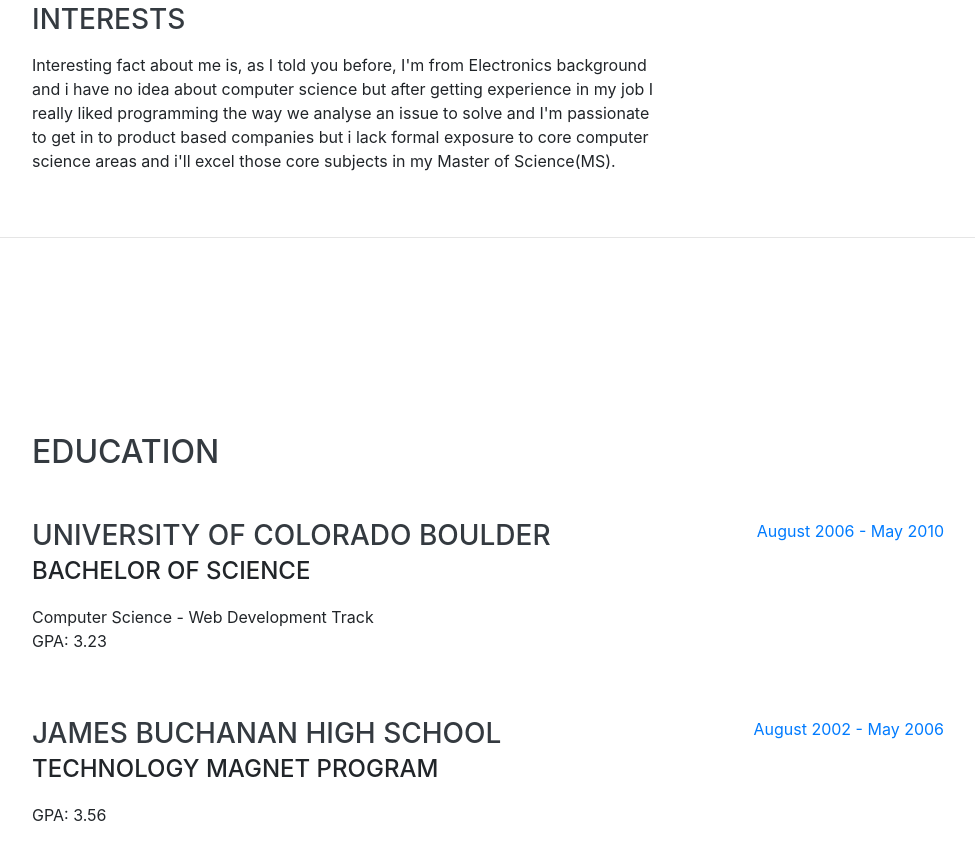
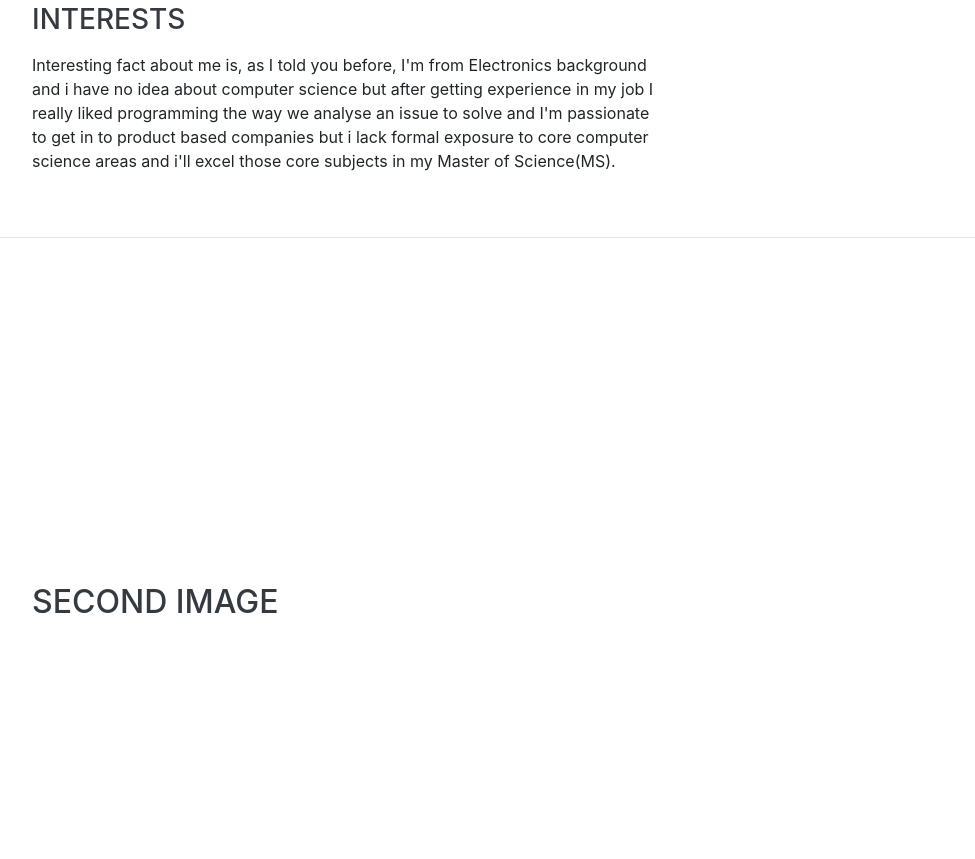
Before and after one commit to vineetha1996/about-me-new, a website with bundled scripts: page index.html in a window 1280 px wide. Shown: the part 1585-2444 px from the top of the page, without its empty margins (288-1263 px from the left). Built offline with nearby package versions, Linux system fonts and the light colour scheme; a web font is replaced by a local one.

Commit message:
Inserting second picture

```diff
--- a/index.html
+++ b/index.html
@@ -29,7 +29,7 @@
     <a class="navbar-brand js-scroll-trigger" href="#page-top">
       <span class="d-block d-lg-none">Vineetha Yenugula</span>
       <span class="d-none d-lg-block">
-        <img class="img-fluid img-profile rounded-circle mx-auto mb-2" src="img/profile.jpg" alt="">
+        <img class="img-fluid img-profile rounded-circle mx-auto mb-2" src="https://github.com/vineetha1996/about-me-new/blob/master/IMG_0861.jpg?raw=true" alt="">
       </span>
     </a>
     <button class="navbar-toggler" type="button" data-toggle="collapse" data-target="#navbarSupportedContent" aria-controls="navbarSupportedContent" aria-expanded="false" aria-label="Toggle navigation">
@@ -145,30 +145,9 @@
 
     <section class="resume-section p-3 p-lg-5 d-flex align-items-center" id="education">
       <div class="w-100">
-        <h2 class="mb-5">Education</h2>
+        <h2 class="mb-5">Second Image</h2>
 
-        <div class="resume-item d-flex flex-column flex-md-row justify-content-between mb-5">
-          <div class="resume-content">
-            <h3 class="mb-0">University of Colorado Boulder</h3>
-            <div class="subheading mb-3">Bachelor of Science</div>
-            <div>Computer Science - Web Development Track</div>
-            <p>GPA: 3.23</p>
-          </div>
-          <div class="resume-date text-md-right">
-            <span class="text-primary">August 2006 - May 2010</span>
-          </div>
-        </div>
-
-        <div class="resume-item d-flex flex-column flex-md-row justify-content-between">
-          <div class="resume-content">
-            <h3 class="mb-0">James Buchanan High School</h3>
-            <div class="subheading mb-3">Technology Magnet Program</div>
-            <p>GPA: 3.56</p>
-          </div>
-          <div class="resume-date text-md-right">
-            <span class="text-primary">August 2002 - May 2006</span>
-          </div>
-        </div>
+        <img src="">
 
       </div>
     </section>
```
Also changed, not shown: 1 other file.
